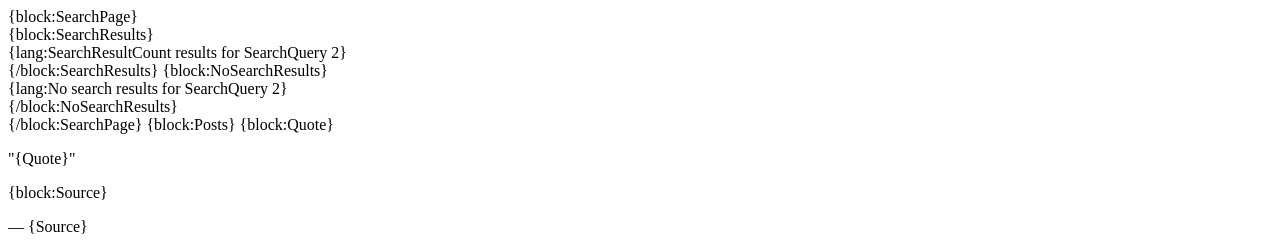
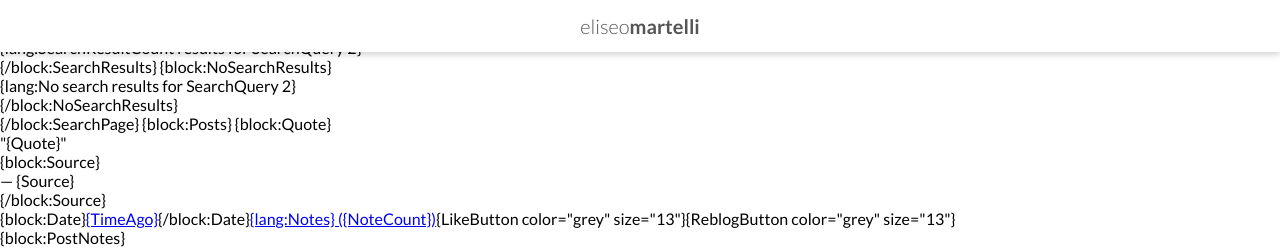
Before and after one commit to eliseomartelli/eliseomartelli.it, a PHP site: page /blog/theme.html in a window 1280 px wide. Shown: the top 248 px of the page. Run offline with PHP 8.4, Linux system fonts and the light colour scheme.

Commit message:
updating blog

```diff
--- a/blog/style.css
+++ b/blog/style.css
@@ -16,6 +16,7 @@
 .center-content {
     text-align: center;
 }
+
 
 .toolbar {
     position:fixed;
@@ -48,6 +49,11 @@ footer {
 .logo span {
     font-weight: 700;
 }
+
+.main {
+    margin-top: 52px;
+}
+
 
 header {
     margin-top: 52px;
--- a/blog/theme.html
+++ b/blog/theme.html
@@ -10,17 +10,18 @@
 
 <link rel="apple-touch-icon" href="{PortraitURL-128}"></link>
 
-
+<link rel="stylesheet" href="https://cdn.rawgit.com/eliseomartelli/personal-site/master/blog/style.css">
 
 </head>
 
     <body>
+        <div class="full-width container toolbar center-content">
+            <div class="logo">
+                eliseo<span>martelli</span>
+            </div>
+        </div>
 
-    <div id="container">
-
-    <header>
-
-    </header>
+    <div id="full-width center-content section main container">
 
     <div id="content">
 
```
